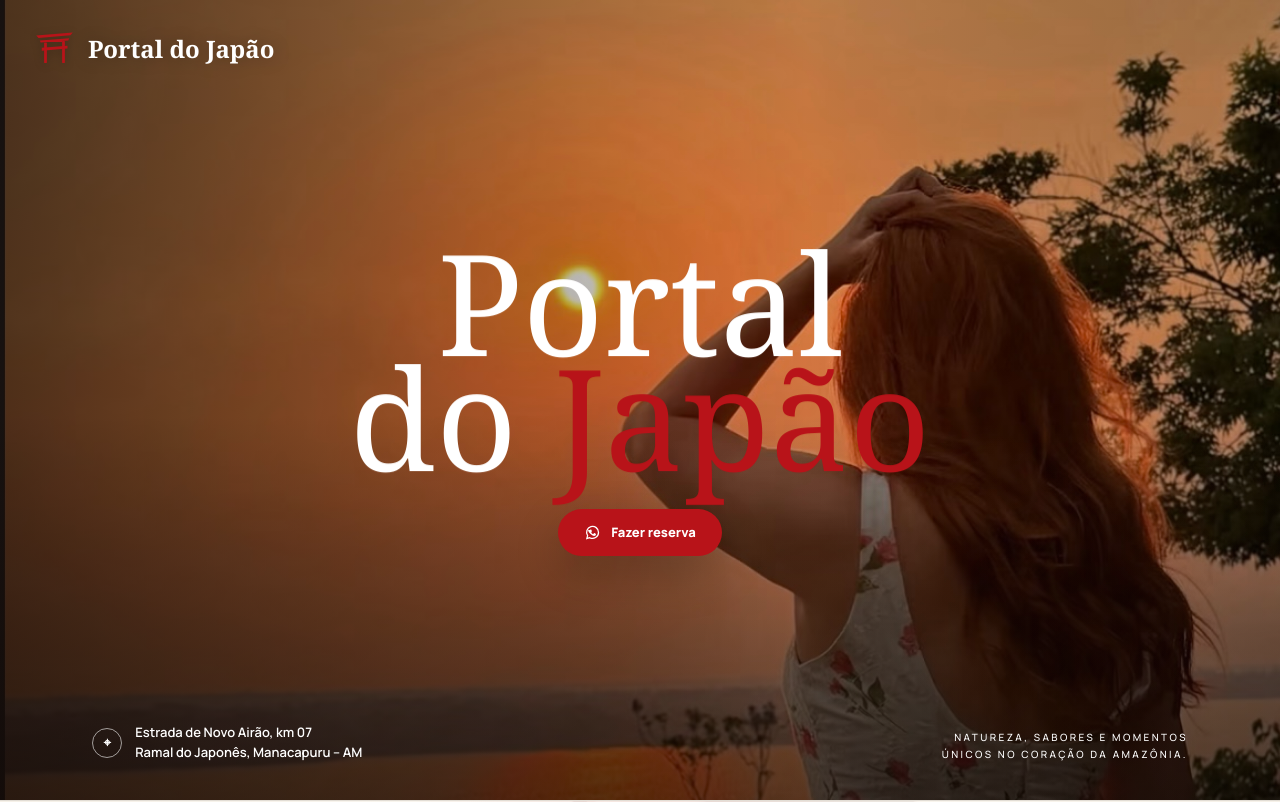
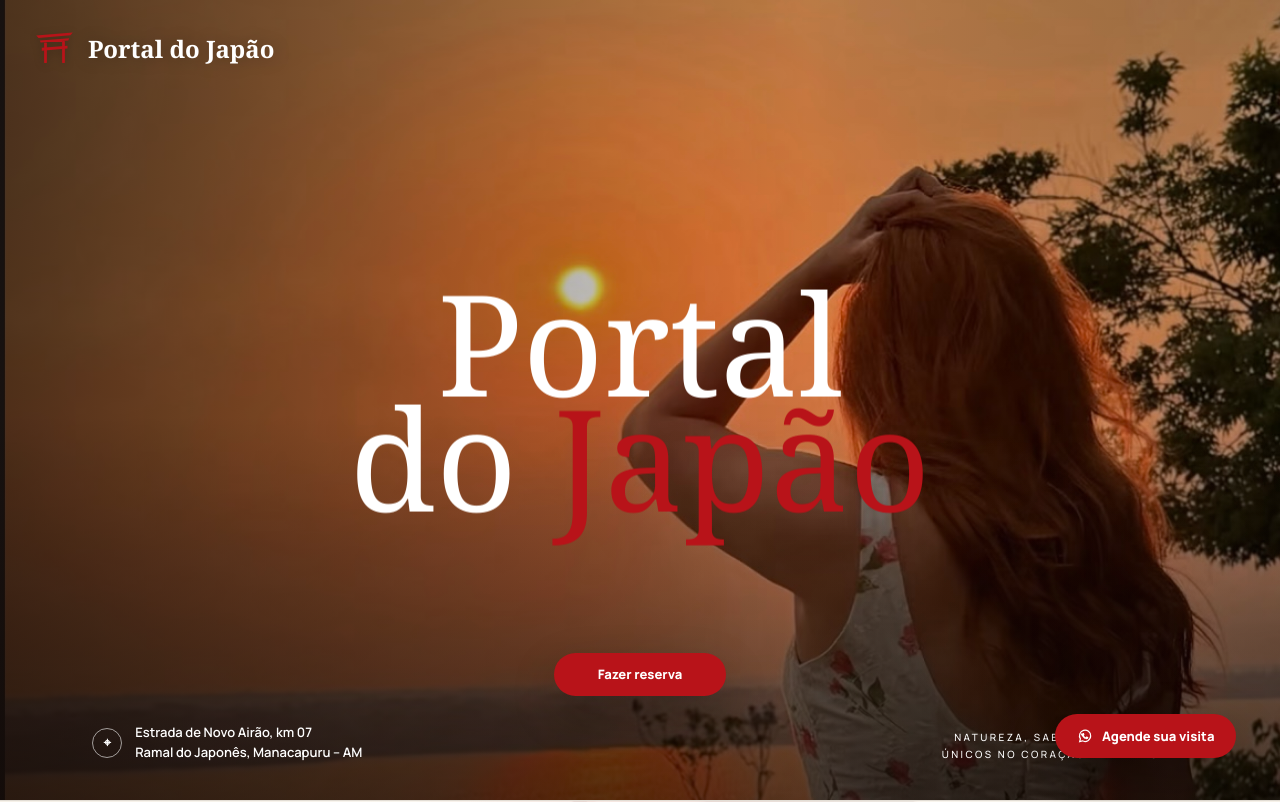
Before and after one commit to Fcondera/portadojpao, a Next.js app: page / in a window 1280 px wide. Shown: the top 802 px of the page. Built offline with nearby package versions, Linux system fonts and the light colour scheme.

Commit message:
Reposition reservation and WhatsApp buttons

```diff
--- a/app/globals.css
+++ b/app/globals.css
@@ -44,6 +44,34 @@ iframe[src*="netlify.com"] {
 .nav-button { justify-self: end; }
 .nav-button svg, .primary-button svg { width: 16px; height: 16px; }
 .nav-button:hover, .primary-button:hover { background: var(--red-dark); transform: translateY(-2px); }
+.floating-whatsapp {
+  position: fixed;
+  z-index: 70;
+  right: clamp(18px, 3.4vw, 48px);
+  bottom: clamp(18px, 3.4vw, 42px);
+  display: inline-flex;
+  align-items: center;
+  justify-content: center;
+  gap: 9px;
+  padding: 14px 22px;
+  border-radius: 999px;
+  background: var(--red);
+  color: #fff;
+  font-size: 13px;
+  font-weight: 800;
+  line-height: 1;
+  box-shadow: 0 18px 48px rgba(0, 0, 0, .28);
+  transition: transform .25s, background .25s, box-shadow .25s;
+}
+.floating-whatsapp svg {
+  width: 16px;
+  height: 16px;
+}
+.floating-whatsapp:hover {
+  background: var(--red-dark);
+  box-shadow: 0 22px 58px rgba(0, 0, 0, .34);
+  transform: translateY(-2px);
+}
 
 .hero { position: relative; min-height: 100svh; height: 100svh; overflow: hidden; background: #2b160f; color: #fff; }
 .hero-photo { position: absolute; inset: 0; }
@@ -77,12 +105,16 @@ iframe[src*="netlify.com"] {
   font-style: normal;
 }
 .hero-reserve-button {
+  position: absolute;
+  z-index: 3;
+  left: 50%;
+  bottom: clamp(92px, 13vh, 138px);
+  transform: translateX(-50%);
   display: inline-flex;
   align-items: center;
   justify-content: center;
-  gap: 10px;
-  margin-top: 34px;
-  padding: 15px 26px;
+  min-width: 172px;
+  padding: 15px 28px;
   border-radius: 999px;
   background: var(--red);
   color: #fff;
@@ -99,7 +131,7 @@ iframe[src*="netlify.com"] {
 .hero-reserve-button:hover {
   background: var(--red-dark);
   box-shadow: 0 22px 56px rgba(0, 0, 0, .3);
-  transform: translateY(-2px);
+  transform: translate(-50%, -2px);
 }
 .hero-tagline {
   position: absolute;
@@ -234,37 +266,12 @@ h2 {
 .map-visual { min-height: 520px; }
 .map-overlay { position: absolute; inset: 0; background: linear-gradient(0deg, rgba(9,23,25,.25), rgba(16,20,20,.05)); }
 
-footer { padding: 54px clamp(28px, 7.2vw, 116px); display: grid; grid-template-columns: .85fr 1.15fr auto auto; gap: 34px; align-items: start; background: #0d0e0d; color: #fff; }
+footer { padding: 54px clamp(28px, 7.2vw, 116px); display: grid; grid-template-columns: .85fr 1.15fr auto; gap: 34px; align-items: start; background: #0d0e0d; color: #fff; }
 .footer-logo { display: inline-flex; align-items: center; gap: 12px; width: max-content; font-family: var(--font-display), Georgia, serif; font-size: 23px; font-weight: 600; }
 .footer-logo svg { width: 44px; height: 36px; color: var(--red); }
 .footer-info { display: grid; gap: 10px; }
 footer p { margin: 0; color: rgba(255,255,255,.62); font-size: 13px; line-height: 1.55; }
 .footer-links { display: flex; flex-wrap: wrap; justify-content: flex-end; gap: 20px; font-size: 13px; }
-.footer-whatsapp {
-  display: inline-flex;
-  align-items: center;
-  justify-content: center;
-  gap: 10px;
-  width: max-content;
-  padding: 13px 20px;
-  border-radius: 999px;
-  background: #fff;
-  color: var(--ink);
-  font-size: 13px;
-  font-weight: 800;
-  box-shadow: inset 0 0 0 1px rgba(255,255,255,.08);
-  transition: transform .25s, background .25s;
-}
-.footer-whatsapp svg {
-  width: 16px;
-  height: 16px;
-  color: var(--red);
-}
-.footer-whatsapp:hover {
-  background: #f3eee5;
-  transform: translateY(-2px);
-}
-
 @media (max-width: 1100px) {
   .site-nav { width: calc(100% - 30px); }
   .site-nav nav { display: none; }
@@ -280,11 +287,13 @@ footer p { margin: 0; color: rgba(255,255,255,.62); font-size: 13px; line-height
   .logo-torii { width: 35px; }
   .nav-button { padding: 11px 14px; font-size: 0; }
   .nav-button svg { width: 18px; height: 18px; }
+  .floating-whatsapp { padding: 13px 16px; font-size: 0; }
+  .floating-whatsapp svg { width: 18px; height: 18px; }
   .hero-photo img { object-position: 59% center; }
   .hero-vignette { background: linear-gradient(0deg, rgba(17,8,5,.72) 0%, rgba(12,5,3,.28) 58%, rgba(10,5,3,.2) 100%); }
   .hero-content { left: 50%; right: auto; top: 50%; bottom: auto; width: calc(100% - 32px); transform: translate(-50%, -50%); }
   .hero h1 { font-size: clamp(72px, 20vw, 112px); }
-  .hero-reserve-button { margin-top: 24px; padding: 13px 20px; font-size: 12px; }
+  .hero-reserve-button { bottom: 88px; min-width: 150px; padding: 13px 20px; font-size: 12px; }
   .hero-tagline { right: 22px; bottom: 28px; max-width: calc(100% - 44px); font-size: 8px; letter-spacing: .16em; }
   .primary-button { padding: 12px 16px; font-size: 12px; }
   .hero-address { display: none; }
@@ -317,7 +326,6 @@ footer p { margin: 0; color: rgba(255,255,255,.62); font-size: 13px; line-height
   .map-visual { min-height: 58vw; }
   footer { grid-template-columns: 1fr; gap: 22px; padding: 44px 24px; }
   .footer-links { justify-content: flex-start; }
-  .footer-whatsapp { width: 100%; }
 }
 
 @media (prefers-reduced-motion: reduce) {
--- a/app/page.tsx
+++ b/app/page.tsx
@@ -168,6 +168,9 @@ export default function Home() {
           <span>Portal do Japão</span>
         </a>
       </header>
+      <a className="floating-whatsapp" href={WHATSAPP} target="_blank" rel="noreferrer">
+        <WhatsAppIcon /> Agende sua visita
+      </a>
 
       <section id="inicio" className="hero">
         <div className="hero-photo">
@@ -179,10 +182,10 @@ export default function Home() {
             <span className="hero-word">Portal</span>
             <span className="hero-word">do <em>Japão</em></span>
           </h1>
-          <a className="hero-reserve-button" href={WHATSAPP} target="_blank" rel="noreferrer">
-            <WhatsAppIcon /> Fazer reserva
-          </a>
         </div>
+        <a className="hero-reserve-button" href={WHATSAPP} target="_blank" rel="noreferrer">
+          Fazer reserva
+        </a>
         <p className="hero-small hero-tagline">Natureza, sabores e momentos<br />únicos no coração da Amazônia.</p>
         <div className="hero-address hero-small">
           <span className="pin-dot">⌖</span>
@@ -279,9 +282,6 @@ export default function Home() {
           <a href="https://instagram.com/portaldojapao2026" target="_blank" rel="noreferrer">Instagram ↗</a>
           <a href="https://www.google.com/maps/search/?api=1&query=Portal+do+Japão+Manacapuru+AM" target="_blank" rel="noreferrer">Mapa ↗</a>
         </div>
-        <a className="footer-whatsapp" href={WHATSAPP} target="_blank" rel="noreferrer">
-          <WhatsAppIcon /> Reservar pelo WhatsApp
-        </a>
       </footer>
     </main>
   );
```
